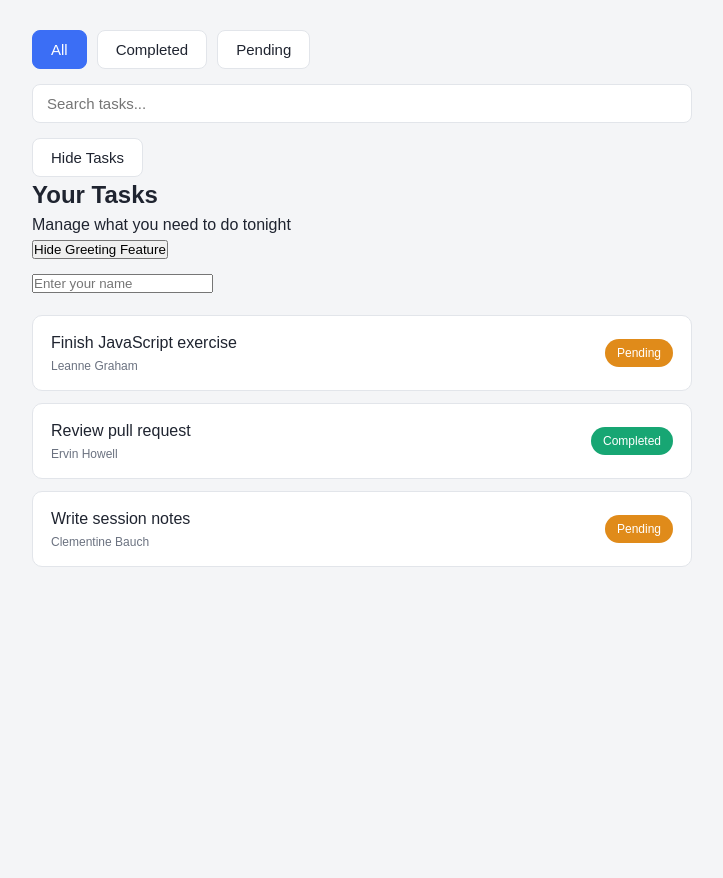
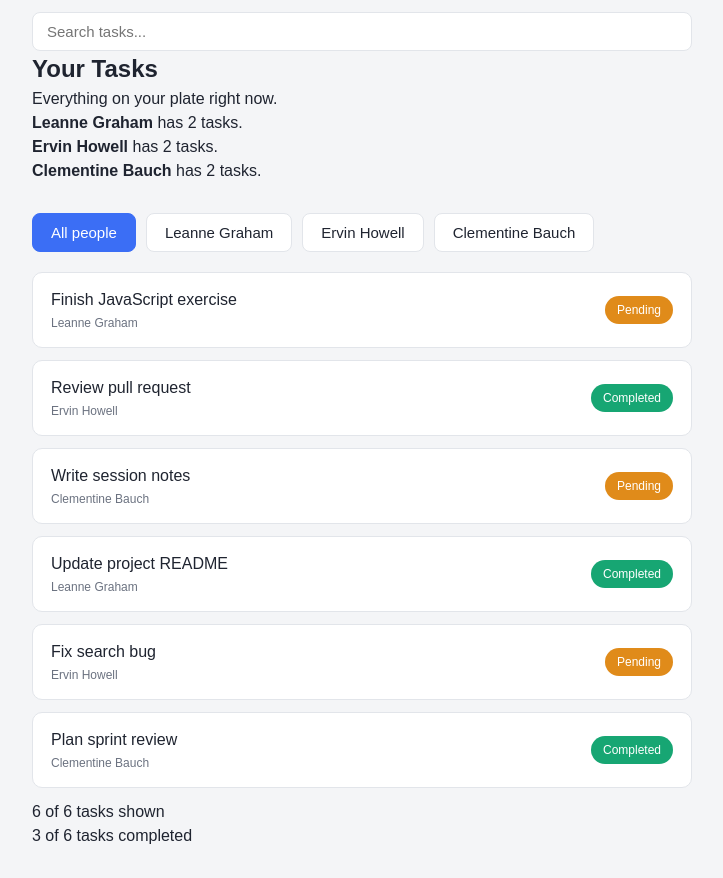
Before and after one commit to b4f-cohort8-salamiyah/b4f-cohort8-salamiyah-react-2026, a React (Vite) app: page / in a window 1280 px wide. Shown: the part 354-1232 px from the top of the page, without its empty margins (278-1001 px from the left). Before the commit the page ends 963 px from the top, so only its background shows below. Built offline with nearby package versions, Linux system fonts and the light colour scheme.

Commit message:
Session 07 homework

```diff
--- a/src/App.tsx
+++ b/src/App.tsx
@@ -1,26 +1,58 @@
-import  { ChangeEvent, useState } from "react";
+import { useState } from "react";
+import type { ChangeEvent } from "react";
 import Header from "./components/Header";
 import StatCard from "./components/StatCard";
 import TaskItem from "./components/TaskItem";
 import { SectionTitle } from "./components/SectionTitle";
 import { PersonSummary } from "./components/PersonSummary";
 
-function App() {
-  const [currentFilter, setCurrentFilter] = useState("all");
-  const [searchText, setSearchText] = useState("");
-  const [showTasks, setShowTasks] = useState(true);
-  const [name, setName] = useState("");
-  const [showGreetingSection, setShowGreetingSection] = useState(true);
+interface Task {
+  id: number;
+  userId: number;
+  title: string;
+  completed: boolean;
+}
 
-  function handleNameChange(event: ChangeEvent<HTMLInputElement>) {
-    setName(event.target.value);
+interface User {
+  id: number;
+  name: string;
+}
+
+type FilterStatus = "all" | "completed" | "pending";
+
+const tasks: Task[] = [
+  { id: 1, userId: 1, title: "Finish JavaScript exercise", completed: false },
+  { id: 2, userId: 2, title: "Review pull request", completed: true },
+  { id: 3, userId: 3, title: "Write session notes", completed: false },
+  { id: 4, userId: 1, title: "Update project README", completed: true },
+  { id: 5, userId: 2, title: "Fix search bug", completed: false },
+  { id: 6, userId: 3, title: "Plan sprint review", completed: true },
+];
+
+const users: User[] = [
+  { id: 1, name: "Leanne Graham" },
+  { id: 2, name: "Ervin Howell" },
+  { id: 3, name: "Clementine Bauch" },
+];
+
+function getOwnerName(userId: number): string {
+  const user = users.find(function (user) {
+    return user.id === userId;
+  });
+
+  if (user) {
+    return user.name;
   }
 
-  function handleToggleGreetingSection() {
-    setShowGreetingSection(!showGreetingSection);
-  }
+  return "Unknown person";
+}
 
-  function handleShowAll(): void {
+function App() {
+  const [currentFilter, setCurrentFilter] = useState<FilterStatus>("all");
+  const [searchText, setSearchText] = useState("");
+  const [selectedUserId, setSelectedUserId] = useState(0);
+
+  function handleShowAll() {
     setCurrentFilter("all");
   }
 
@@ -36,51 +68,99 @@ function App() {
     setSearchText(event.target.value);
   }
 
-  function handleToggleTasks() {
-    setShowTasks(!showTasks);
+  function handleShowAllPeople() {
+    setSelectedUserId(0);
   }
 
-  // حساب رسالة التحية المشروطة بشكل مركزي قبل الـ return
-  let greetingMessage = "";
-  if (name === "") {
-    greetingMessage = "";
-  } else if (name === "admin") {
-    greetingMessage = "Welcome back, admin.";
-  } else {
-    greetingMessage = "Hello, " + name + "!";
+  function handleSelectUser(userId: number) {
+    setSelectedUserId(userId);
   }
+
+  const search = searchText.toLowerCase();
+
+  const visibleTasks = tasks.filter((task) => {
+    let matchesFilter = false;
+
+    if (currentFilter === "all") {
+      matchesFilter = true;
+    } else if (currentFilter === "completed" && task.completed) {
+      matchesFilter = true;
+    } else if (currentFilter === "pending" && !task.completed) {
+      matchesFilter = true;
+    }
+
+    const title = task.title.toLowerCase();
+    const matchesSearch = title.includes(search);
+
+    let matchesPerson = false;
+
+    if (selectedUserId === 0) {
+      matchesPerson = true;
+    } else if (task.userId === selectedUserId) {
+      matchesPerson = true;
+    }
+
+    return matchesFilter && matchesSearch && matchesPerson;
+  });
+
+  const peopleWithCounts = users
+    .map(function (user) {
+      const count = tasks.filter(function (task) {
+        return task.userId === user.id;
+      }).length;
+      return {
+        user: user,
+        count: count,
+      };
+    })
+    .filter(function (item) {
+      return item.count > 0;
+    });
+
+  const totalCount = tasks.length;
+
+  const completedCount = tasks.reduce(function (count, task) {
+    if (task.completed) {
+      return count + 1;
+    }
+
+    return count;
+  }, 0);
+
+  const pendingCount = totalCount - completedCount;
 
   return (
     <div>
       <Header />
-      <div className="person-summaries">
-        <PersonSummary name="Alice" taskCount={3} />
-        <PersonSummary name="Bob" taskCount={5} />
-        <PersonSummary name="Charlie" taskCount={2} />
-      </div>
 
       <main className="container">
         <section className="stats">
-          <StatCard label="Total Tasks" value={3} />
-          <StatCard label="Completed" value={1} />
-          <StatCard label="Pending" value={2} />
+          <StatCard label="Total Tasks" value={totalCount} />
+          <StatCard label="Completed" value={completedCount} />
+          <StatCard label="Pending" value={pendingCount} />
         </section>
 
         <section className="filters">
           <button
-            className={`filter-button ${currentFilter === "all" ? "active" : ""}`}
+            className={
+              "filter-button" + (currentFilter === "all" ? " active" : "")
+            }
             onClick={handleShowAll}
           >
             All
           </button>
           <button
-            className={`filter-button ${currentFilter === "completed" ? "active" : ""}`}
+            className={
+              "filter-button" + (currentFilter === "completed" ? " active" : "")
+            }
             onClick={handleShowCompleted}
           >
             Completed
           </button>
           <button
-            className={`filter-button ${currentFilter === "pending" ? "active" : ""}`}
+            className={
+              "filter-button" + (currentFilter === "pending" ? " active" : "")
+            }
             onClick={handleShowPending}
           >
             Pending
@@ -95,64 +175,73 @@ function App() {
             value={searchText}
             onChange={handleSearchChange}
           />
-
-          {searchText ? (
-            <p className="search-feedback">Searching for: {searchText}</p>
-          ) : null}
         </section>
-
-        <button className="toggle-tasks-button" onClick={handleToggleTasks}>
-          {showTasks ? "Hide Tasks" : "Show Tasks"}
-        </button>
 
         <SectionTitle
           title="Your Tasks"
-          subtitle="Manage what you need to do tonight"
+          subtitle="Everything on your plate right now."
         />
 
-        {/* زر وميزة الإخفاء والإظهار لقسم التحية */}
-        <button onClick={handleToggleGreetingSection}>
-          {showGreetingSection
-            ? "Hide Greeting Feature"
-            : "Show Greeting Feature"}
-        </button>
+        <section className="people-summary">
+          {peopleWithCounts.map((item) => (
+            <PersonSummary
+              key={item.user.id}
+              name={item.user.name}
+              taskCount={item.count}
+            />
+          ))}
+        </section>
 
-        {showGreetingSection ? (
-          <div style={{ marginTop: "10px", marginBottom: "20px" }}>
-            <input
-              type="text"
-              value={name}
-              onChange={handleNameChange}
-              placeholder="Enter your name"
-            />
-            {name !== "" ? <p>{greetingMessage}</p> : null}
-          </div>
-        ) : null}
+        <section className="filters">
+          <button
+            className={
+              "filter-button" + (selectedUserId === 0 ? " active" : "")
+            }
+            onClick={handleShowAllPeople}
+          >
+            All people
+          </button>
 
-        {showTasks ? (
+          {users.map((user) => (
+            <button
+              key={user.id}
+              className={
+                "filter-button" + (selectedUserId === user.id ? " active" : "")
+              }
+              onClick={() => handleSelectUser(user.id)}
+            >
+              {user.name}
+            </button>
+          ))}
+        </section>
+
+        {visibleTasks.length === 0 ? (
+          <p className="empty-state">No tasks to show.</p>
+        ) : (
           <ul className="task-list">
-            <TaskItem
-              title="Finish JavaScript exercise"
-              ownerName="Leanne Graham"
-              statusText="Pending"
-              statusClass="pending"
-            />
+            {visibleTasks.map((task) => {
+              const statusText = task.completed ? "Completed" : "Pending";
+              const statusClass = task.completed ? "completed" : "pending";
 
-            <TaskItem
-              title="Review pull request"
-              ownerName="Ervin Howell"
-              statusText="Completed"
-              statusClass="completed"
-            />
+              return (
+                <TaskItem
+                  key={task.id}
+                  title={task.title}
+                  ownerName={getOwnerName(task.userId)}
+                  statusText={statusText}
+                  statusClass={statusClass}
+                />
+              );
+            })}
+          </ul>
+        )}
 
-            <TaskItem
-              title="Write session notes"
-              ownerName="Clementine Bauch"
-              statusText="Pending"
-              statusClass="pending"
-            />
-          </ul>
-        ) : null}
+        <p className="visible-count">
+          {visibleTasks.length} of {tasks.length} tasks shown
+        </p>
+        <p className="progress">
+          {completedCount} of {totalCount} tasks completed
+        </p>
       </main>
     </div>
   );
```
